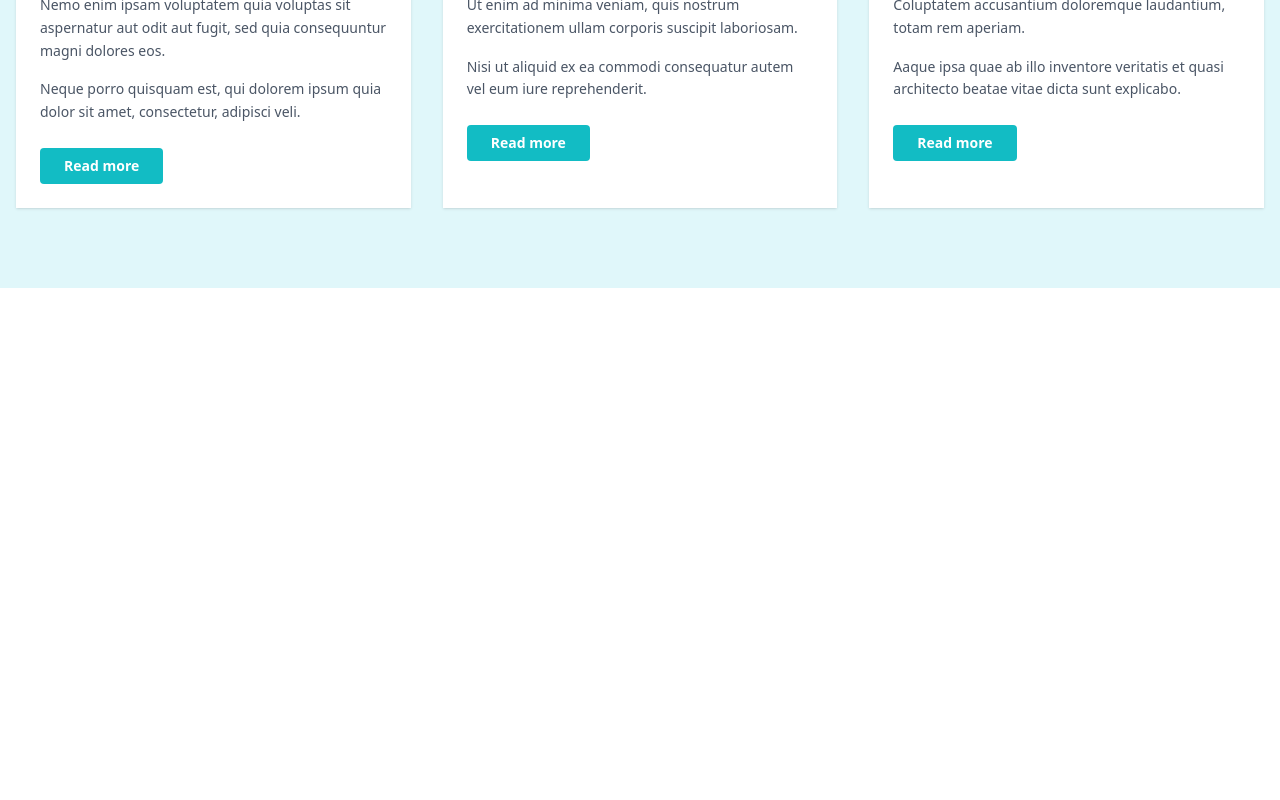
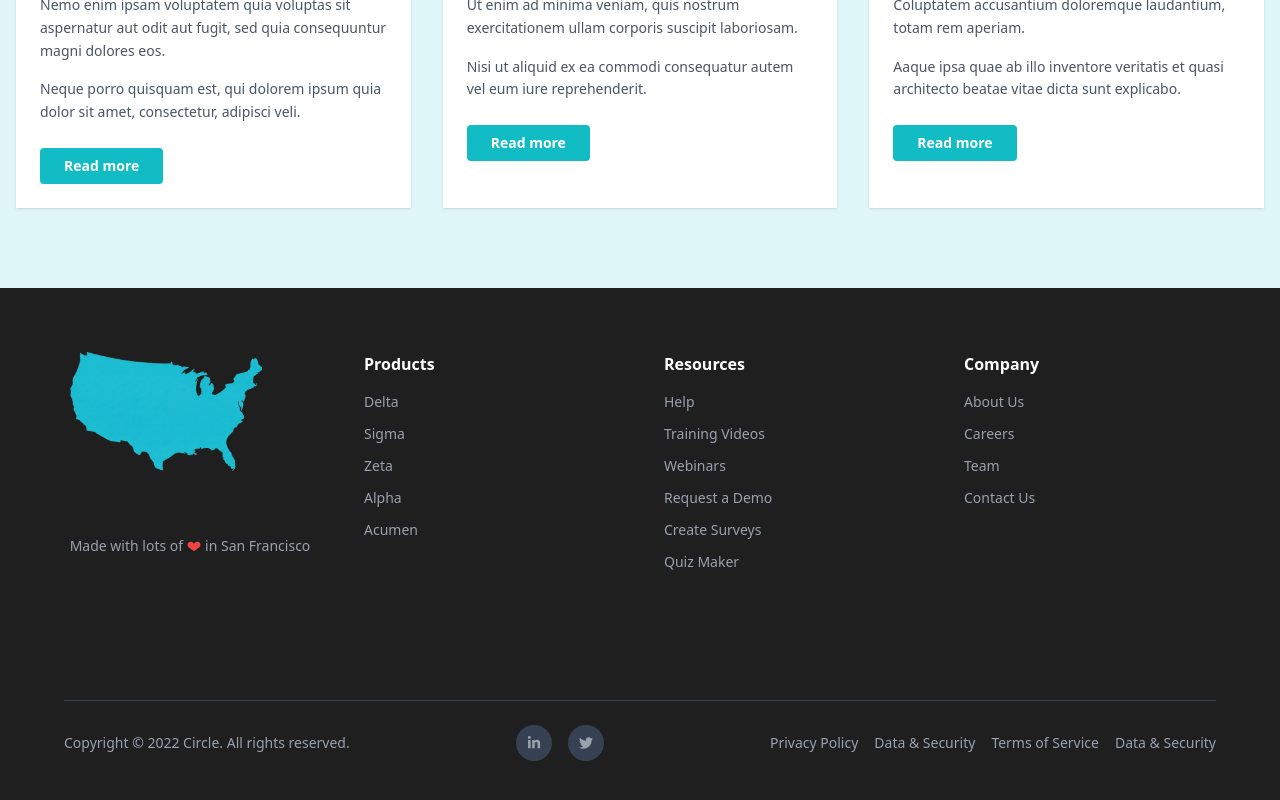
Before and after one commit to Azkaazeem/Tailwind-Css-Assignment-01, a React (Vite) app: page / in a window 1280 px wide. Shown: the part 5264-6064 px from the top of the page. Before the commit the page ends 5552 px from the top, so only its background shows below. Built offline with nearby package versions, Linux system fonts and the light colour scheme.

Commit message:
Full Webpage done

```diff
--- a/package.json
+++ b/package.json
@@ -13,6 +13,7 @@
     "@tailwindcss/vite": "^4.1.18",
     "react": "^19.2.0",
     "react-dom": "^19.2.0",
+    "react-icons": "^5.5.0",
     "tailwindcss": "^4.1.18"
   },
   "devDependencies": {
--- a/src/App.jsx
+++ b/src/App.jsx
@@ -11,6 +11,7 @@ import img2 from './assets/8.png';
 import img3 from './assets/9.png';
 import CardHeader from './comp/CardHeader'
 import ArticleSection from './comp/ArticleSection'
+import Footer from './comp/Footer'
 
 
 function App() {
@@ -48,6 +49,7 @@ function App() {
       />
       <CardHeader/>
       <ArticleSection/>
+      <Footer/>
 
     </>
   )
--- a/src/comp/ArticleSection.jsx
+++ b/src/comp/ArticleSection.jsx
@@ -1,29 +1,32 @@
 import React from 'react'
 import ArticleCard from './ArticleCard'
+
+// ✅ Step 1: Images ko yahan import karein
 import img1 from '../assets/17.png'
 import img2 from '../assets/18.png'
 import img3 from '../assets/19.png'
 
 const ArticleSection = () => {
 
+    // Cards ka Data
     const articles = [
         {
+            image: img1, // ✅ Step 2: Import kiya hua variable use karein (String nahi)
             id: 1,
-            image: {img1},
             title: "Excepteur sint occaecat cupidatat non proident",
             desc1: "Nemo enim ipsam voluptatem quia voluptas sit aspernatur aut odit aut fugit, sed quia consequuntur magni dolores eos.",
             desc2: "Neque porro quisquam est, qui dolorem ipsum quia dolor sit amet, consectetur, adipisci veli.",
         },
         {
+            image: img2,
             id: 2,
-            image: {img2},
             title: "Quis nostrum exercitationem ullam corporis suscipit laboriosam",
             desc1: "Ut enim ad minima veniam, quis nostrum exercitationem ullam corporis suscipit laboriosam.",
             desc2: "Nisi ut aliquid ex ea commodi consequatur autem vel eum iure reprehenderit.",
         },
         {
+            image: img3,
             id: 3,
-            image: {img3},
             title: "Lorem ipsum dolor sit amet, consectetur adipiscing elit.",
             desc1: "Coluptatem accusantium doloremque laudantium, totam rem aperiam.",
             desc2: "Aaque ipsa quae ab illo inventore veritatis et quasi architecto beatae vitae dicta sunt explicabo.",
@@ -32,10 +35,7 @@ const ArticleSection = () => {
 
     return (
         <div className="w-full bg-[#E0F7FA] py-20 px-4">
-
-            {/* Grid Layout Container */}
             <div className="max-w-7xl mx-auto grid grid-cols-1 md:grid-cols-2 lg:grid-cols-3 gap-8">
-
                 {articles.map((item) => (
                     <ArticleCard
                         key={item.id}
@@ -46,7 +46,6 @@ const ArticleSection = () => {
                         buttonText="Read more"
                     />
                 ))}
-
             </div>
         </div>
     )
--- /dev/null
+++ b/src/comp/Footer.jsx
@@ -0,0 +1,110 @@
+import { FaLinkedinIn, FaTwitter } from "react-icons/fa";
+import MapImg from "../assets/map.png";
+
+const Footer = () => {
+  return (
+    <footer className="bg-[#1f1f1f] text-gray-400">
+      <div className="w-full flex justify-center">
+        {/* Top Section */}
+        <div className="w-full max-w-[1200px] px-6 py-16">
+          <div className="grid grid-cols-1 sm:grid-cols-2 md:grid-cols-4 gap-12 pb-16 text-center sm:text-left">
+
+
+            {/* Left */}
+            <div className="grid justify-center">
+              <img src={MapImg} alt="Map" className="w-48 mb-4" />
+              <p className="text-sm flex items-center gap-1">
+                Made with lots of
+                <span className="inline-flex items-center">
+                  <svg
+                    width="14"
+                    height="14"
+                    viewBox="0 0 24 24"
+                    fill="#ef4444"
+                  >
+                    <path d="M12 21s-6.7-4.35-9.5-7.14C.4 11.77.4 8.23 2.5 6.14 4.6 4.05 8.1 4.05 10.2 6.14L12 7.93l1.8-1.79c2.1-2.09 5.6-2.09 7.7 0 2.1 2.09 2.1 5.63 0 7.72C18.7 16.65 12 21 12 21z" />
+                  </svg>
+                </span>
+                in San Francisco
+              </p>
+            </div>
+
+            {/* Products */}
+            <div>
+              <h4 className="text-white font-semibold mb-4">Products</h4>
+              <ul className="space-y-3 text-sm">
+                {["Delta", "Sigma", "Zeta", "Alpha", "Acumen"].map(item => (
+                  <li key={item} className="hover:text-white cursor-pointer">
+                    {item}
+                  </li>
+                ))}
+              </ul>
+            </div>
+
+            {/* Resources */}
+            <div>
+              <h4 className="text-white font-semibold mb-4">Resources</h4>
+              <ul className="space-y-3 text-sm">
+                {[
+                  "Help",
+                  "Training Videos",
+                  "Webinars",
+                  "Request a Demo",
+                  "Create Surveys",
+                  "Quiz Maker",
+                ].map(item => (
+                  <li key={item} className="hover:text-white cursor-pointer">
+                    {item}
+                  </li>
+                ))}
+              </ul>
+            </div>
+
+            {/* Company */}
+            <div>
+              <h4 className="text-white font-semibold mb-4">Company</h4>
+              <ul className="space-y-3 text-sm">
+                {["About Us", "Careers", "Team", "Contact Us"].map(item => (
+                  <li key={item} className="hover:text-white cursor-pointer">
+                    {item}
+                  </li>
+                ))}
+              </ul>
+            </div>
+          </div>
+
+          {/* Divider */}
+          <div className="border-t border-gray-700 mt-16" />
+
+          {/* Bottom */}
+          <div className="flex flex-col md:flex-row items-center justify-between gap-6 py-6 text-sm">
+            <p>Copyright © 2022 Circle. All rights reserved.</p>
+
+            {/* Social */}
+            <div className="flex gap-4">
+              <a className="w-9 h-9 flex items-center justify-center rounded-full bg-gray-700 hover:bg-white hover:text-black transition">
+                <FaLinkedinIn />
+              </a>
+              <a className="w-9 h-9 flex items-center justify-center rounded-full bg-gray-700 hover:bg-white hover:text-black transition">
+                <FaTwitter />
+              </a>
+            </div>
+
+            {/* Links */}
+            <div className="flex flex-wrap gap-4 justify-center">
+              {["Privacy Policy", "Data & Security", "Terms of Service", "Data & Security"].map(
+                (item, i) => (
+                  <span key={i} className="hover:text-white cursor-pointer">
+                    {item}
+                  </span>
+                )
+              )}
+            </div>
+          </div>
+        </div>
+      </div>
+    </footer>
+  );
+};
+
+export default Footer;
```
Also changed, not shown: src/assets/map.png (added), 1 other file (tests, documents, lock files or other folders).
